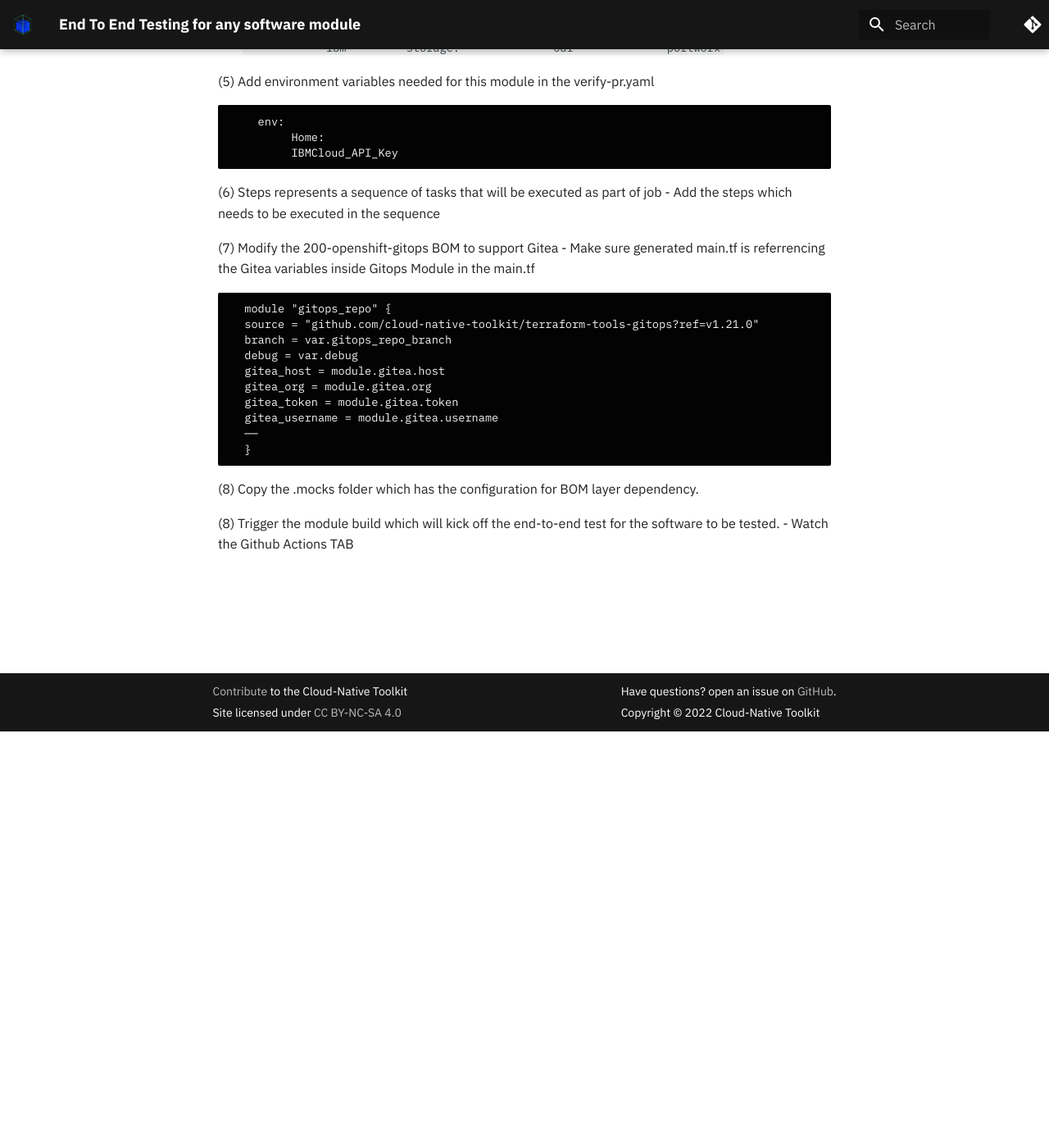
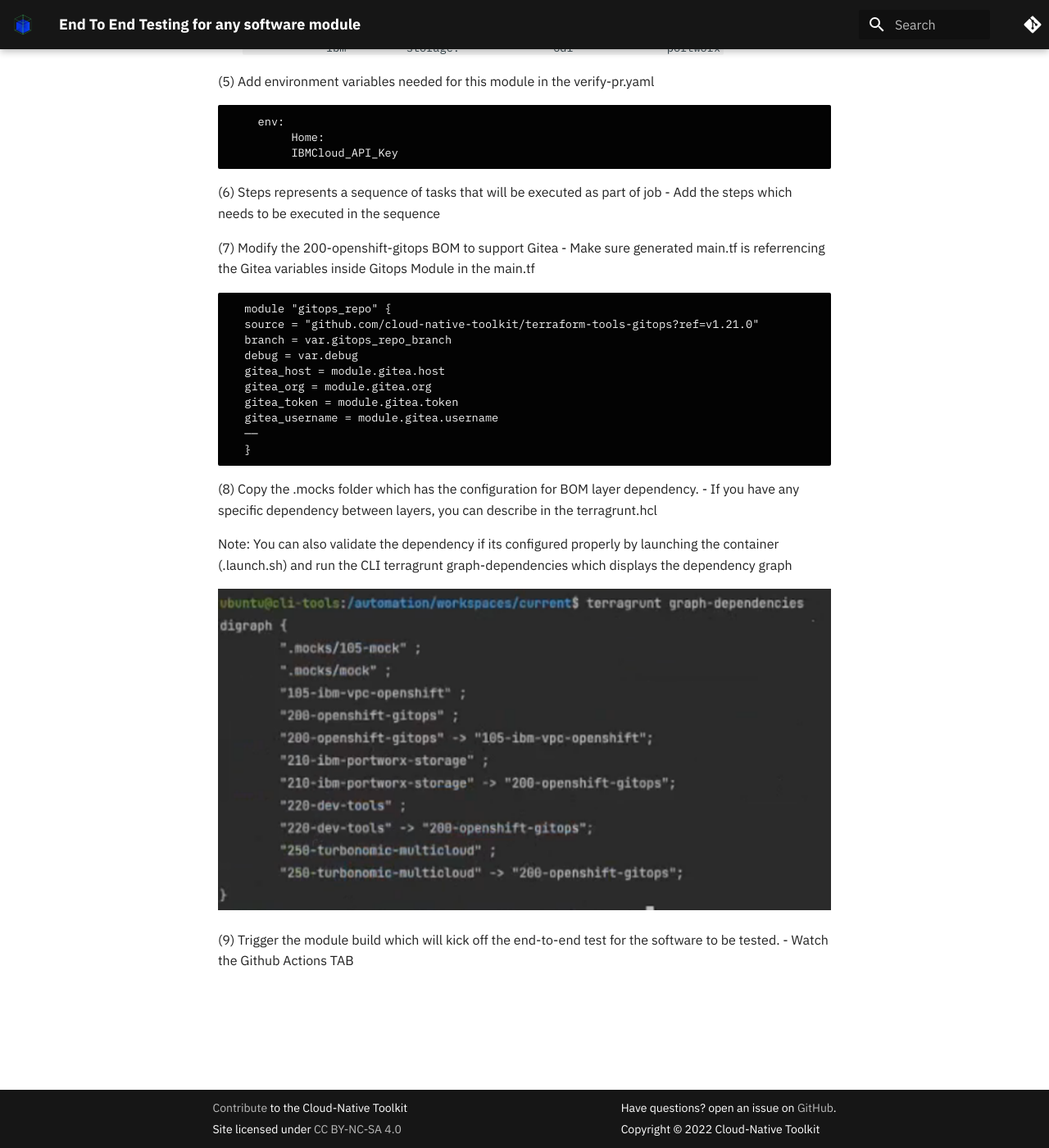
Before and after one commit to cloud-native-toolkit/site-operator-guide, an MkDocs documentation site: the page built from docs/do/End-2-End-Testing.md, in a window 1280 px wide and 1400 px high, scrolled down 2668 px. Shown: the whole window at 82% size. Built offline with MkDocs 1.6.1 and Material for MkDocs 9.7.7, drawn with Linux system fonts in a browser that asks for light colours; comment, search, counter and statistics services are not loaded; before the commit the page ends 3560 px from its top, so only the background shows below that.

Commit message:
updates to end-to-end

````diff
--- a/docs/do/End-2-End-Testing.md
+++ b/docs/do/End-2-End-Testing.md
@@ -102,6 +102,12 @@
 ```
 
 (8) Copy the .mocks folder which has the configuration for BOM layer dependency.
+  - If you have any specific dependency between layers, you can describe in the terragrunt.hcl
 
-(8) Trigger the module build which will kick off the end-to-end test for the software to be tested.
+Note: You can also validate the dependency if its configured properly by launching the container (.launch.sh) and run the CLI terragrunt graph-dependencies which displays the dependency graph
+
+![](../images/terragrunt-dependency.png)
+
+
+(9) Trigger the module build which will kick off the end-to-end test for the software to be tested.
   - Watch the Github Actions TAB
````
Also changed, not shown: docs/images/terragrunt-dependency.png (added).
